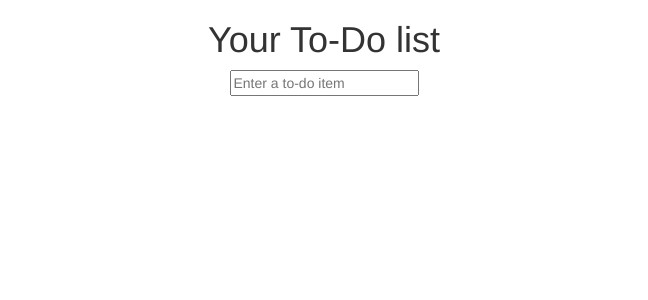
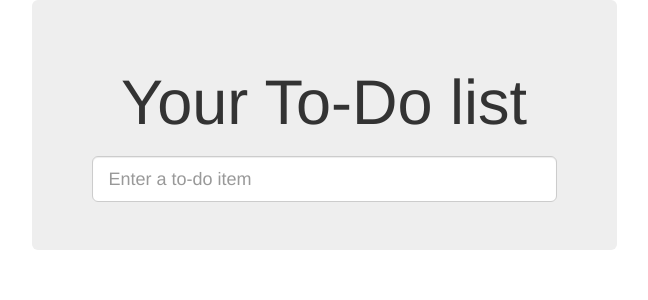
Before and after one commit to matbellandtony/pythontraining, a Django app: page / in a window 1280 px wide. Shown: the top 300 px of the page, without its empty margins (316-964 px from the left). Run offline with Django 3.2, Linux system fonts and the light colour scheme; some libraries are stand-ins or nearby versions.

Commit message:
Use bootstrap to improve layout

```diff
--- /dev/null
+++ b/superlists/lists/static/base.css
@@ -0,0 +1,3 @@
+#id_new_item {
+    margin-top: 2ex;
+}
--- a/superlists/lists/templates/base.html
+++ b/superlists/lists/templates/base.html
@@ -7,17 +7,19 @@
     <meta name="viewport" content="width=device-width, initial-scale=1">
     <title>To-Do lists</title>
     <link href="/static/bootstrap/css/bootstrap.min.css" rel="stylesheet">
+    <link href="/static/base.css" rel="stylesheet">
 </head>
 
 <body>
 <div class="container">
 
     <div class="row">
-        <div class="col-md-6 col-md-offset-3">
+        <div class="col-md-6 col-md-offset-3 jumbotron">
             <div class="text-center">
                 <h1>{% block header_text %}{% endblock %}</h1>
                 <form method="POST" action="{% block form_action %}{% endblock %}">
                     <input name="item_text" id="id_new_item"
+                           class="form-control input-lg"
                            placeholder="Enter a to-do item"
                     />
                     {% csrf_token %}
--- a/superlists/lists/templates/list.html
+++ b/superlists/lists/templates/list.html
@@ -7,3 +7,5 @@
 {% block form_action %}/lists/{{ list.id }}/add_item{% endblock %}
 
 {% block table %}
+
+<table id="id_list_table" class="table"></table>
```
